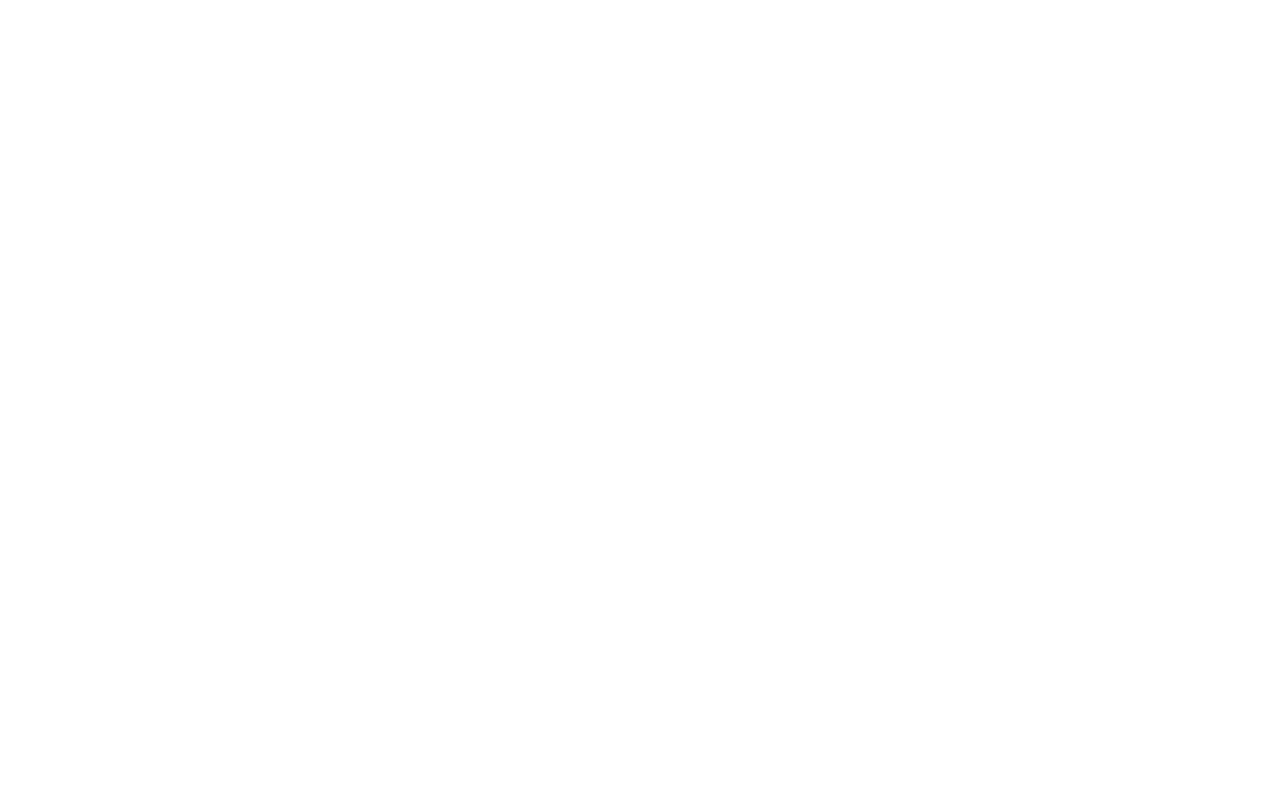
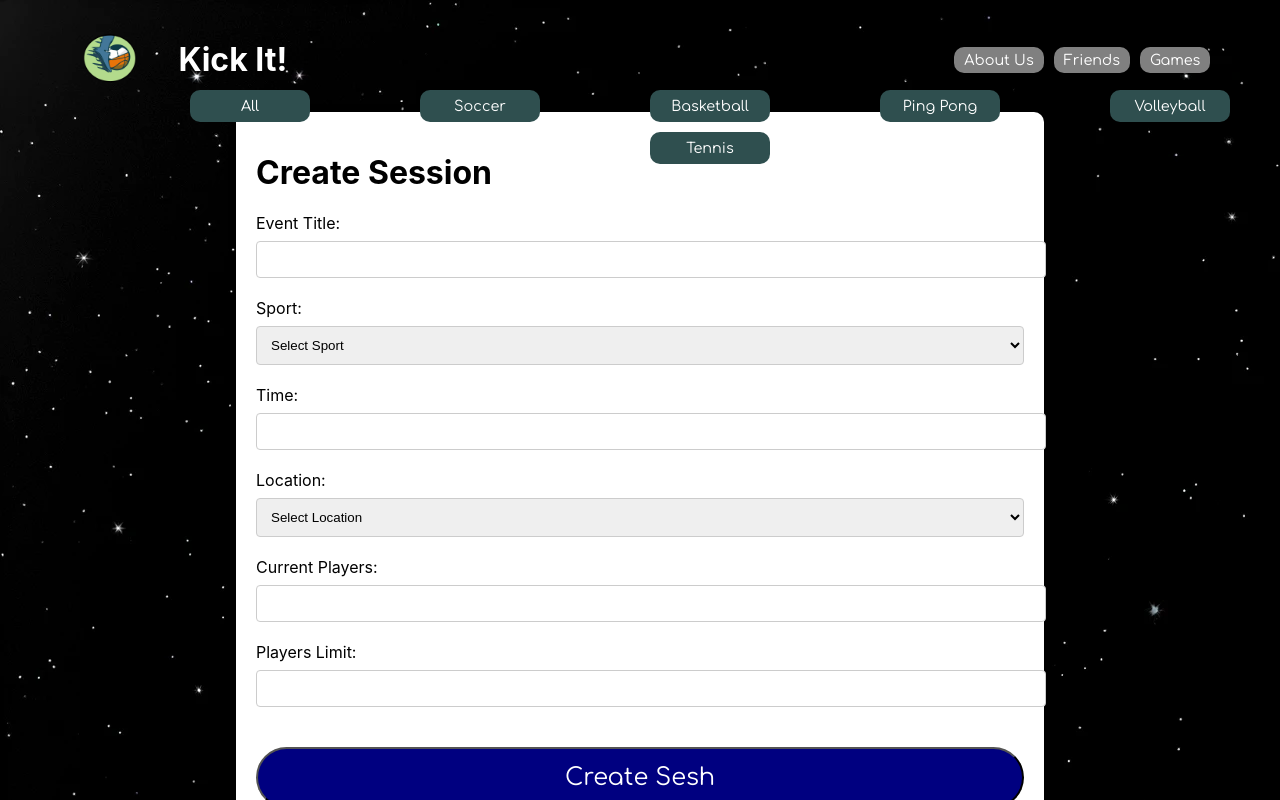
Before and after one commit to smehdi29/Kick-It-UIC, a React (Create React App) app in the folder sphk-frontend/my-app/: page /createSesh in a window 1280 px wide. Before the commit this address had no page. Built offline with nearby package versions, Linux system fonts and the light colour scheme.

Commit message:
Adding Create Screen

```diff
--- a/sphk-frontend/my-app/src/App.js
+++ b/sphk-frontend/my-app/src/App.js
@@ -6,6 +6,8 @@
 import FriendsPage from './FriendsPage';
 import Login from './Login';
 import SignUp from './SignUp';
+import CreateSesh from './CreateSesh';
+
 
 function App() {
 
@@ -29,6 +31,7 @@
         <Route path="/join-game" element={<JoinGamePage upcomingGames={upcomingGames} />} />
         <Route path="/game/:gameName" element={<GamePage upcomingGames={upcomingGames} recentGames={recentGames} users={users}/>} />
         <Route path="/friends" element={<FriendsPage /> } />
+        <Route path="/createSesh" element={<CreateSesh users={users} />} />
       </Routes>
     </Router>
   );
--- /dev/null
+++ b/sphk-frontend/my-app/src/CreateSesh.css
@@ -0,0 +1,60 @@
+.sesh-container {
+    background-image: url('backgroundspace.jpg');
+    display: flex;
+    justify-content: center;
+    align-items: center;
+    height: 100vh;
+    overflow: hidden;
+}
+
+.form-container {
+    background-color: white;
+    padding: 20px;
+    border-radius: 10px;
+    box-shadow: 0 0 10px rgba(0, 0, 0, 0.1);
+    width: 60%;
+    margin-top: 140px;
+}
+
+.form-group {
+    margin-bottom: 20px;
+}
+
+.label {
+    display: block;
+    margin-bottom: 8px;
+}
+
+.input {
+    width: 100%;
+    padding: 10px;
+    border: 1px solid #ccc;
+    border-radius: 4px;
+}
+
+.error {
+    color: red;
+    margin-top: 5px;
+    display: block;
+}
+
+.success {
+    color: green;
+    margin-top: 10px;
+    font-weight: bold;
+}
+
+.button {
+    background-color: navy;
+    color: white;
+    padding: 15px;
+    font-size: 24px;
+    border-radius: 40px;
+    cursor: pointer;
+    width: 100%;
+    margin-top: 20px;
+}
+
+.button:hover {
+    background-color: rgba(0, 0, 140, 0.471);
+}
--- /dev/null
+++ b/sphk-frontend/my-app/src/CreateSesh.jsx
@@ -0,0 +1,217 @@
+import React, { useState } from 'react';
+import './CreateSesh.css';
+import PageHeader from './PageHeader';
+
+const CreateSesh = () => {
+  const [formData, setFormData] = useState({
+    eventTitle: '',
+    sport: '',
+    time: '',
+    location: '',
+    currentPlayers: '',
+    playersLimit: '',
+  });
+
+  const [errors, setErrors] = useState({
+    eventTitle: '',
+    sport: '',
+    time: '',
+    location: '',
+    currentPlayers: '',
+    playersLimit: '',
+  });
+
+  const [success, setSuccess] = useState('');
+
+  const sportsOptions = ['Basketball', 'Soccer', 'Ping Pong', 'Volleyball', 'Tennis'];
+  const locationsOptions = ['BSB', 'REC', 'SES'];
+
+  const handleInputChange = (e) => {
+    const { name, value } = e.target;
+
+    setErrors({ ...errors, [name]: '' });
+
+    if (name === 'currentPlayers' && value <= 0) {
+      setErrors({ ...errors, [name]: 'Number of players must be more than zero.' });
+    }
+
+    setFormData((prevData) => ({ ...prevData, [name]: value }));
+  };
+
+  const handleSportChange = (value) => {
+    setFormData((prevData) => ({ ...prevData, sport: value }));
+    setErrors({ ...errors, sport: '' });
+  };
+
+  const handleLocationChange = (value) => {
+    setFormData((prevData) => ({ ...prevData, location: value }));
+    setErrors({ ...errors, location: '' });
+  };
+
+  const handleInputClick = (name) => {
+    setErrors({ ...errors, [name]: '' });
+    setSuccess('');
+  };
+
+  const handleSubmit = (e) => {
+    e.preventDefault();
+
+    let hasErrors = false;
+
+    if (formData.currentPlayers <= 0) {
+      setErrors({ ...errors, currentPlayers: 'Number of players must be more than zero.' });
+      hasErrors = true;
+    } else {
+      setErrors({ ...errors, currentPlayers: '' });
+    }
+
+    if (formData.playersLimit <= 0) {
+      setErrors({ ...errors, playersLimit: 'Number of players limit must be more than zero.' });
+      hasErrors = true;
+    } else {
+      setErrors({ ...errors, playersLimit: '' });
+    }
+
+    if (!formData.sport) {
+      setErrors({ ...errors, sport: 'Please select a sport.' });
+      hasErrors = true;
+    }
+
+    if (!formData.location) {
+      setErrors({ ...errors, location: 'Please select a location.' });
+      hasErrors = true;
+    }
+
+    if (hasErrors) {
+      setSuccess('');
+      return;
+    }
+
+    const game = {
+      eventTitle: formData.eventTitle,
+      sport: formData.sport,
+      time: formData.time,
+      location: formData.location,
+      currentPlayers: parseInt(formData.currentPlayers),
+      playersLimit: parseInt(formData.playersLimit),
+    };
+
+    setSuccess('Session Created!');
+
+    // Clear the form after success
+    setFormData({
+      eventTitle: '',
+      sport: '',
+      time: '',
+      location: '',
+      currentPlayers: '',
+      playersLimit: '',
+    });
+  };
+
+  return (
+    <div className="sesh-container">
+        <PageHeader />
+      <div className="form-container">
+        <h1>Create Session</h1>
+        <form onSubmit={handleSubmit}>
+          <div className="form-group">
+            <label className="label">Event Title:</label>
+            <input
+              type="text"
+              name="eventTitle"
+              value={formData.eventTitle}
+              onChange={handleInputChange}
+              onClick={() => handleInputClick('eventTitle')}
+              className="input"
+            />
+          </div>
+
+          <div className="form-group">
+            <label className="label">Sport:</label>
+            <select
+              name="sport"
+              value={formData.sport}
+              onChange={(e) => handleSportChange(e.target.value)}
+              onClick={() => handleInputClick('sport')}
+              className="input"
+            >
+              <option value="">Select Sport</option>
+              {sportsOptions.map((sport) => (
+                <option key={sport} value={sport}>
+                  {sport}
+                </option>
+              ))}
+            </select>
+            <span className="error">{errors.sport}</span>
+          </div>
+
+          <div className="form-group">
+            <label className="label">Time:</label>
+            <input
+              type="text"
+              name="time"
+              value={formData.time}
+              onChange={handleInputChange}
+              onClick={() => handleInputClick('time')}
+              className="input"
+            />
+          </div>
+
+          <div className="form-group">
+            <label className="label">Location:</label>
+            <select
+              name="location"
+              value={formData.location}
+              onChange={(e) => handleLocationChange(e.target.value)}
+              onClick={() => handleInputClick('location')}
+              className="input"
+            >
+              <option value="">Select Location</option>
+              {locationsOptions.map((location) => (
+                <option key={location} value={location}>
+                  {location}
+                </option>
+              ))}
+            </select>
+            <span className="error">{errors.location}</span>
+          </div>
+
+          <div className="form-group">
+            <label className="label">Current Players:</label>
+            <input
+              type="number"
+              name="currentPlayers"
+              value={formData.currentPlayers}
+              onChange={handleInputChange}
+              onClick={() => handleInputClick('currentPlayers')}
+              className="input"
+            />
+            <span className="error">{errors.currentPlayers}</span>
+          </div>
+
+          <div className="form-group">
+            <label className="label">Players Limit:</label>
+            <input
+              type="number"
+              name="playersLimit"
+              value={formData.playersLimit}
+              onChange={handleInputChange}
+              onClick={() => handleInputClick('playersLimit')}
+              className="input"
+            />
+            <span className="error">{errors.playersLimit}</span>
+          </div>
+
+          <button type="submit" className="button">
+            Create Sesh
+          </button>
+
+          {success && <p className="success">{success}</p>}
+        </form>
+      </div>
+    </div>
+  );
+};
+
+export default CreateSesh;
--- a/sphk-frontend/my-app/src/MainPage.jsx
+++ b/sphk-frontend/my-app/src/MainPage.jsx
@@ -14,6 +14,10 @@
     const goToGame = (game) => {
         let path = '/game/' + game.name;
         navigate(path);
+    }
+
+    const goToCreateSesh = () => {
+        navigate('/createSesh');
     }
 
     const joinGame = () => {
@@ -84,7 +88,7 @@
                     <div className="calendarContainer">
                         <div className="calendarHeader">
                             <h2>Game Calendar</h2>
-                            <button className="addGameButton">+Add Game</button>
+                            <button className="addGameButton" onClick={goToCreateSesh}>+Add Game</button>
                         </div>
                         <Calendar upcomingGames={upcomingGames} recentGames={recentGames} />
                     </div>
```
